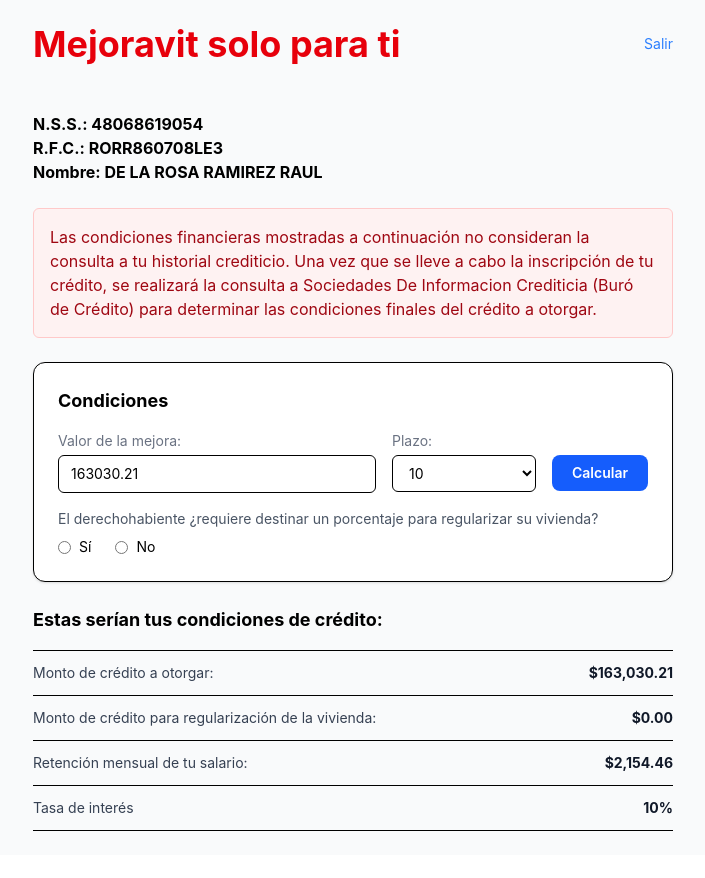
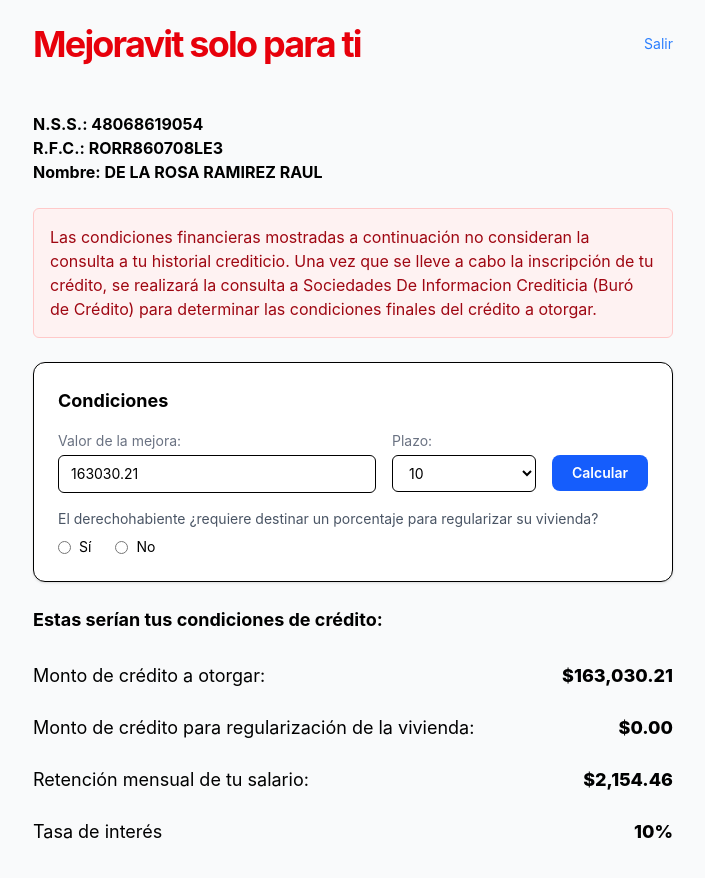
Before and after one commit to arm-code/mejoravit-tools, a React (Vite) app: page / in a window 1280 px wide. Both pictures are taken after a click on the button "Calcular". Shown: the top 878 px of the page, without its empty margins (287-992 px from the left). Before the commit the page ends 855 px from the top, so only its background shows below. Built offline with nearby package versions, Linux system fonts and the light colour scheme.

Commit message:
styles in credit result

```diff
--- a/src/features/mejoravit/components/CreditResults.tsx
+++ b/src/features/mejoravit/components/CreditResults.tsx
@@ -17,11 +17,11 @@
     return (
         <div className="mt-6">
             <h2 className="font-bold text-lg mb-4">Estas serían tus condiciones de crédito:</h2>
-            <div className="divide-y border-t border-b">
+            <div className="">
                 {rows.map(({ label, value }) => (
-                    <div key={label} className="flex justify-between py-3 text-sm">
-                        <span className="text-gray-700">{label}</span>
-                        <span className="font-bold text-gray-900">{value}</span>
+                    <div key={label} className="flex justify-between py-3 text-lg">
+                        <span className="text-black-900">{label}</span>
+                        <span className="font-extrabold text-black-900">{value}</span>
                     </div>
                 ))}
             </div>
--- a/src/features/mejoravit/components/MejoravitPage.tsx
+++ b/src/features/mejoravit/components/MejoravitPage.tsx
@@ -10,7 +10,7 @@
         <div className="min-h-screen  bg-gray-50">
 
             <header className="flex items-center justify-between px-4 py-6 max-w-2xl mx-auto">
-                <h1 className="text-red-600 font-bold text-4xl">Mejoravit solo para ti</h1>
+                <h1 className="text-red-600 font-bold text-4xl tracking-tighter">Mejoravit solo para ti</h1>
                 <button className="text-blue-500 text-sm hover:underline">Salir</button>
             </header>
 
```
